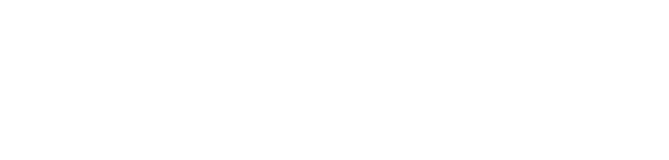
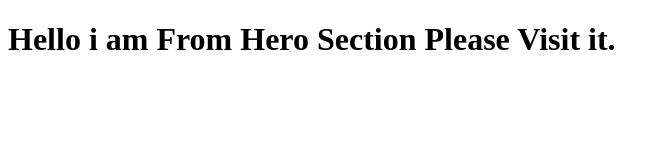
Before and after one commit to ROHITSHARMA174593/GitTesting, a plain HTML site: page index.html in a window 1280 px wide. Shown: the whole page, without its empty margins (0-669 px from the left). Drawn offline with Linux system fonts and the light colour scheme.

Commit message:
Hero Section

```diff
--- a/index.html
+++ b/index.html
@@ -10,7 +10,7 @@
 
     </div>
     <div class="hero">
-
+        <h1>Hello i am From Hero Section Please Visit it.</h1>
     </div>
     <div class="footer">
 
```
